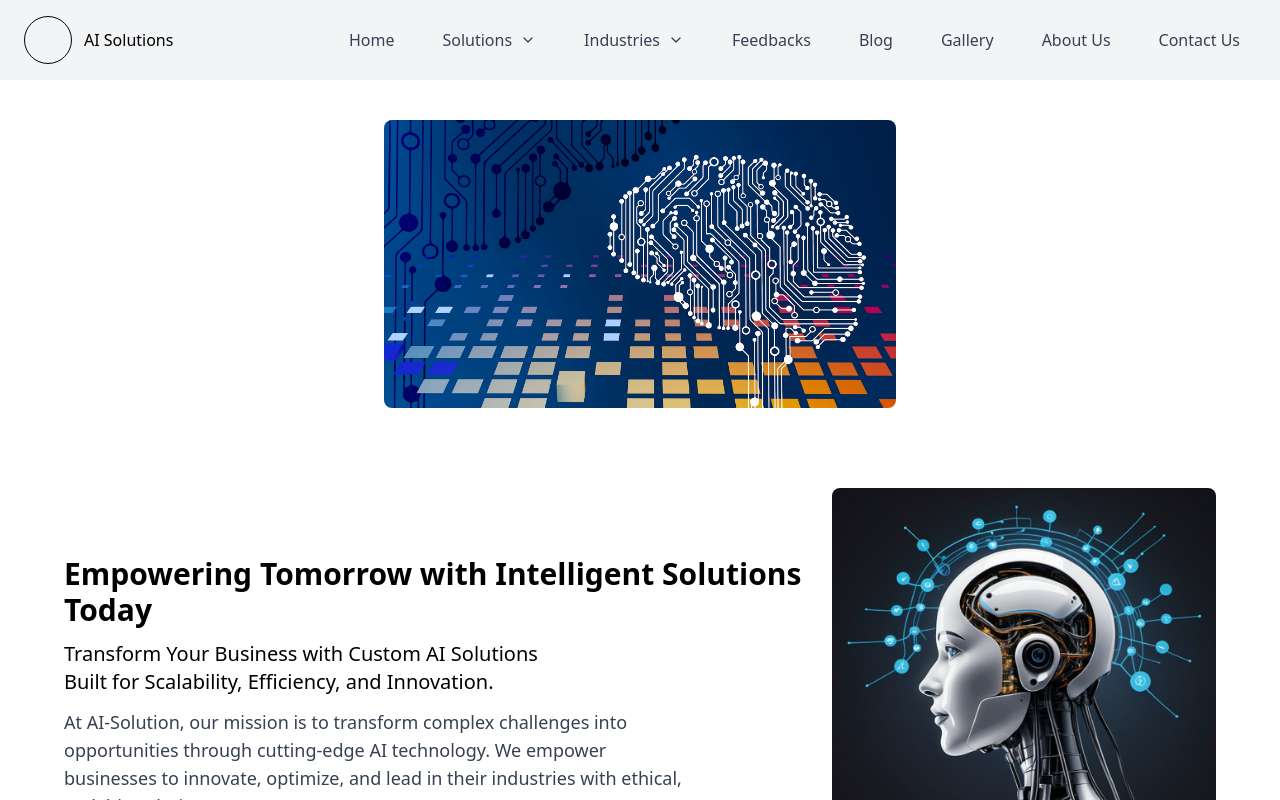
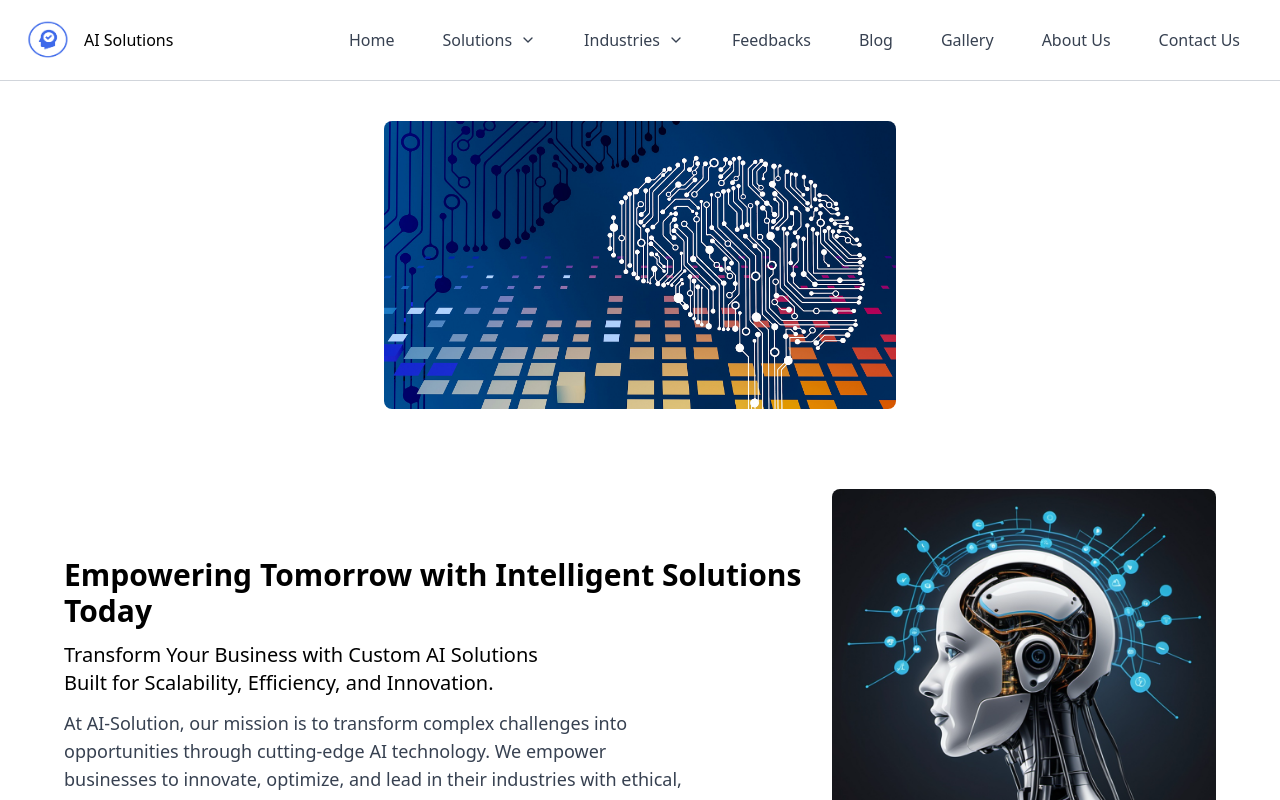
Before and after one commit to chanmyaephonehein/pdbymp, a Next.js app: page / in a window 1280 px wide. Shown: the top 800 px of the page. Built offline with nearby package versions, Linux system fonts and the light colour scheme.

Commit message:
almost complete

```diff
--- a/src/components/layouts/UserHeader.js
+++ b/src/components/layouts/UserHeader.js
@@ -55,13 +55,13 @@ const UserHeader = () => {
   }, []);
 
   return (
-    <nav className="bg-gray-100 px-6 py-4 flex justify-between items-center">
+    <nav className=" px-6 py-4 flex justify-between items-center">
       {/* Logo & Branding */}
       <div
         className="flex gap-3 items-center cursor-pointer"
         onClick={() => router.push("/")}
       >
-        <div className="border border-black w-12 h-12 rounded-full"></div>
+        <img src="/image18.png  " className="w-12 h-12" />
         <p className="text-black">AI Solutions</p>
       </div>
 
--- a/src/components/layouts/UserLayout.js
+++ b/src/components/layouts/UserLayout.js
@@ -8,7 +8,7 @@ const UserLayout = (props) => {
   const isContactUs = router.pathname.includes("/contactus");
   return (
     <>
-      <UserHeader />
+      <UserHeader /> <hr className="border-gray-300 bg-customBlack" />
       <div className="my-10">{props.children}</div>
       <UserFooter />
     </>
```
